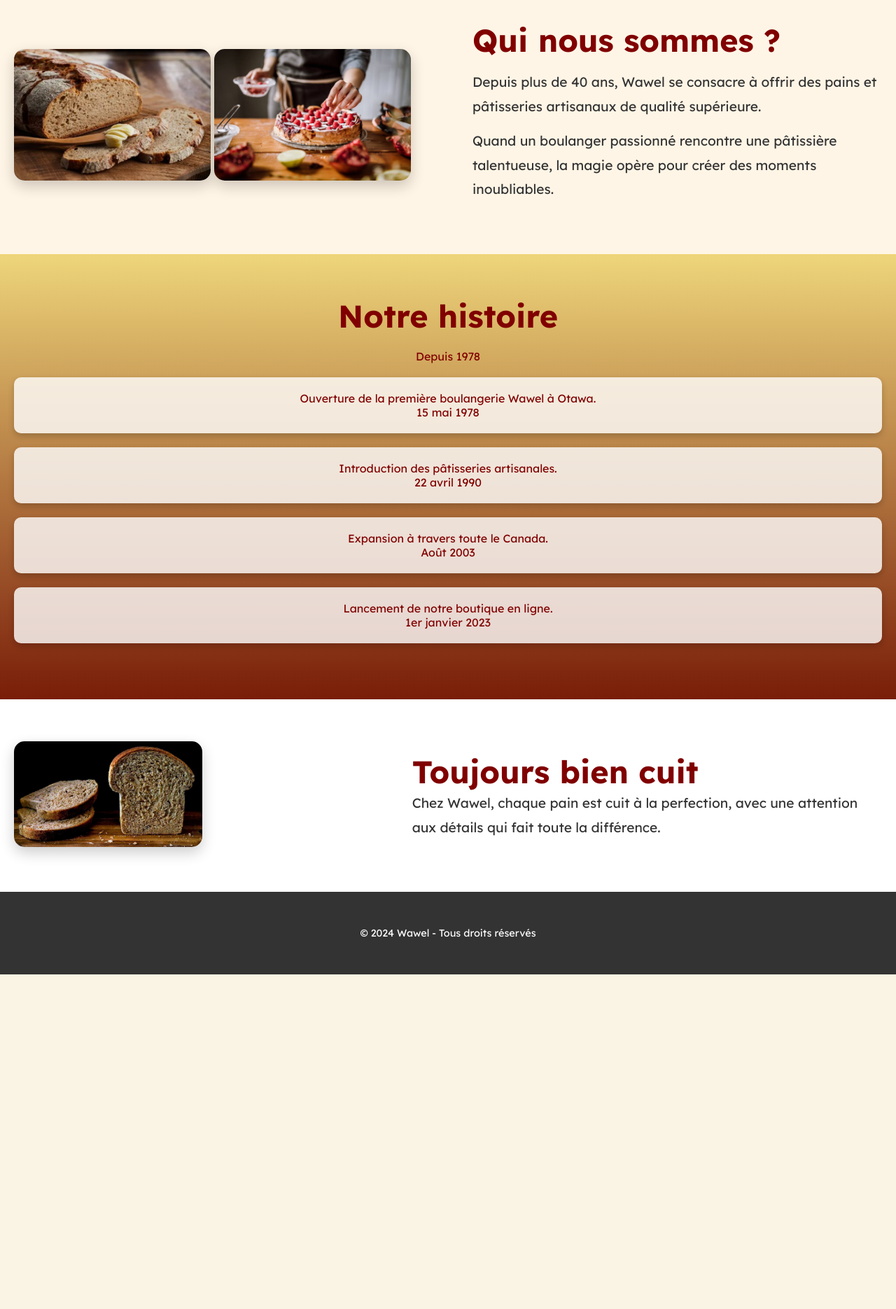
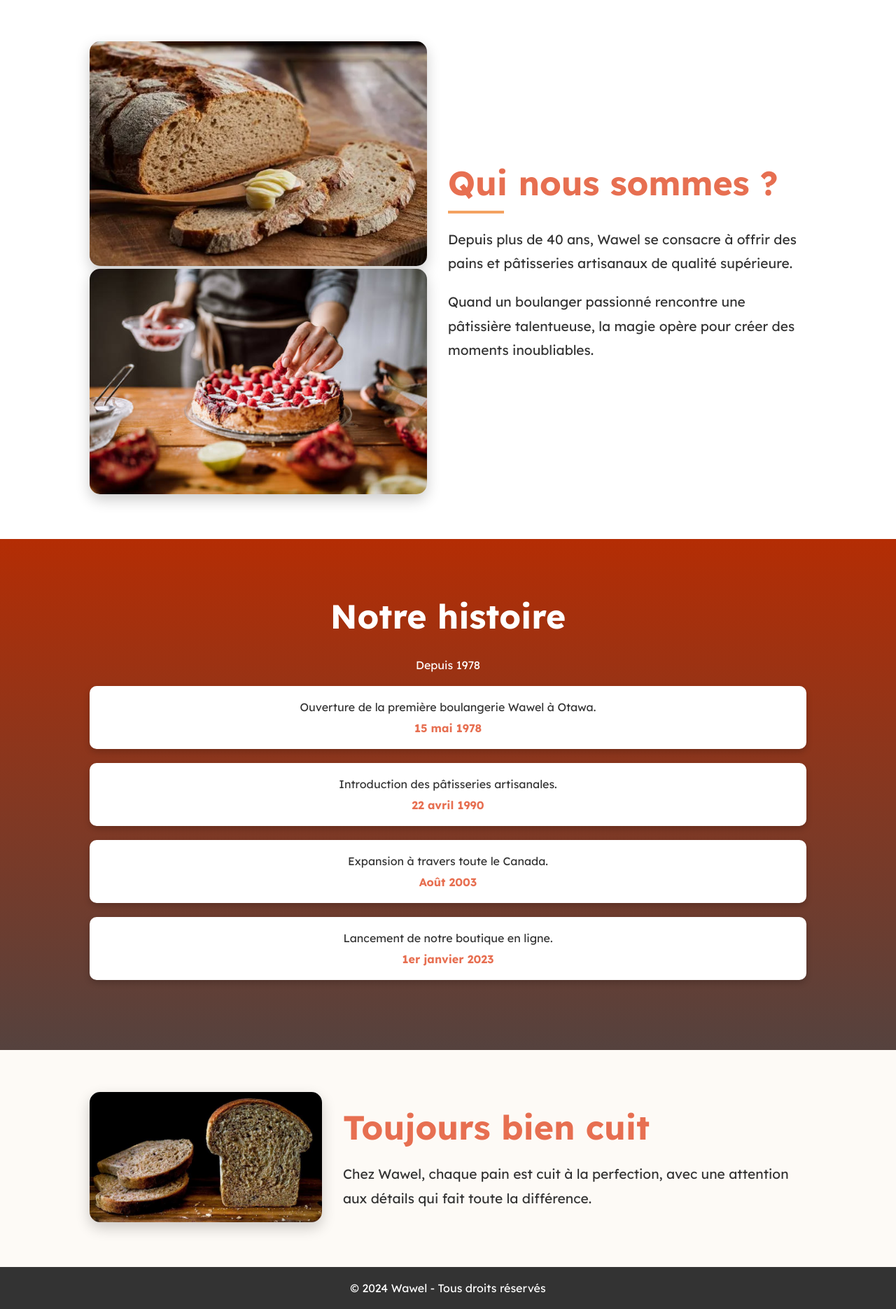
Before and after one commit to Ines-Oubabas/Wawel, a Django app: page /about/ in a window 1280 px wide. Shown: the part 544-2414 px from the top of the page at 70% size. Before the commit the page ends 1936 px from the top, so only its background shows below. Run offline with Django 5.2, Linux system fonts and the light colour scheme.

Commit message:
fichiers statics

```diff
--- a/magasin/static/css/about.css
+++ b/magasin/static/css/about.css
@@ -1,12 +1,13 @@
 /* Styles généraux */
 body {
-    font-family: 'Arial', sans-serif;
+    font-family: 'Poppins', Arial, sans-serif;
     margin: 0;
     padding: 0;
     color: #333;
-    background-color: #f9f5f0;
+    background-color: #b42d04;
 }
 
+/* Header */
 header nav {
     display: flex;
     justify-content: space-between;
@@ -29,12 +30,12 @@
     text-decoration: none;
     color: #333;
     font-weight: bold;
-    transition: color 0.3s;
+    transition: color 0.3s ease-in-out;
 }
 
 header nav ul li a:hover,
 header nav ul li a.active {
-    color: #f0ce9f;
+    color: #5a0000;
 }
 
 /* Section héro */
@@ -44,21 +45,23 @@
     background-position: center;
     text-align: center;
     padding: 150px 20px;
+    position: relative;
     color: #fff;
-    position: relative;
 }
 
 .hero .overlay {
-    background-color: rgba(75, 72, 72, 0.6);
-    padding: 50px;
+    background-color: rgba(0, 0, 0, 0.5);
+    padding: 60px;
     border-radius: 15px;
+    animation: fadeIn 1s ease-in-out;
 }
 
 .hero h1 {
-    font-size: 3.5rem;
+    font-size: 4rem;
+    font-weight: bold;
+    text-transform: uppercase;
+    color: #f0e68c;
     margin-bottom: 15px;
-    color: #800000;
-    font-weight: bold;
 }
 
 .hero p {
@@ -70,13 +73,14 @@
 .about-us {
     display: flex;
     gap: 30px;
-    padding: 60px 20px;
+    padding: 60px 10%;
     align-items: center;
-    background-color: #fff5e6;
+    background-color: #fff;
 }
 
 .about-images img {
-    width: 45%;
+    width: 100%;
+    max-width: 500px;
     border-radius: 15px;
     box-shadow: 0 8px 20px rgba(0, 0, 0, 0.2);
 }
@@ -86,39 +90,57 @@
 }
 
 .about-text h2 {
-    font-size: 2.8rem;
-    margin-bottom: 15px;
-    color: #800000;
+    font-size: 3rem;
+    color: #e76f51;
+    margin-bottom: 20px;
+    position: relative;
+}
+
+.about-text h2::after {
+    content: '';
+    display: block;
+    width: 80px;
+    height: 4px;
+    background-color: #f4a261;
+    margin-top: 10px;
 }
 
 .about-text p {
     font-size: 1.2rem;
     line-height: 1.8;
-    margin-bottom: 15px;
+    margin-bottom: 20px;
 }
-
 
 /* Section "Notre histoire" */
 .our-history {
     text-align: center;
-    padding: 60px 20px;
-    background: linear-gradient(to bottom, #eed57b, #791d08);
-    color: #800000;
+    padding: 80px 10%;
+    background: linear-gradient(to bottom, #b42d04, #55423e);
+    color: #fff;
 }
 
 .our-history h2 {
-    font-size: 2.8rem;
-    margin-bottom: 20px;
+    font-size: 3rem;
     font-weight: bold;
+    margin-bottom: 30px;
 }
 
 .our-history .timeline .event {
-    background-color: rgba(255, 255, 255, 0.8);
+    background-color: #fff;
     border-radius: 10px;
+    color: #333;
     padding: 20px;
     margin: 20px 0;
     position: relative;
     box-shadow: 0 4px 10px rgba(0, 0, 0, 0.2);
+    animation: fadeInUp 1s ease-in-out;
+}
+
+.our-history .timeline .event span {
+    font-weight: bold;
+    display: block;
+    margin-top: 10px;
+    color: #e76f51;
 }
 
 /* Section "Toujours bien cuit" */
@@ -126,23 +148,21 @@
     display: flex;
     gap: 30px;
     align-items: center;
-    padding: 60px 20px;
-    background-color: #fff;
+    padding: 60px 10%;
+    background-color: #fdfaf6;
 }
 
 .always-baked .image img {
-    width: 50%;
+    width: 100%;
+    max-width: 500px;
     border-radius: 15px;
     box-shadow: 0 8px 20px rgba(0, 0, 0, 0.2);
 }
 
-.always-baked .text {
-    text-align: left;
-}
-
 .always-baked .text h2 {
-    font-size: 2.8rem;
-    color: #800000;
+    font-size: 3rem;
+    color: #e76f51;
+    margin-bottom: 20px;
 }
 
 .always-baked .text p {
@@ -150,11 +170,34 @@
     line-height: 1.8;
 }
 
+/* Effets d'animation */
+@keyframes fadeIn {
+    from {
+        opacity: 0;
+        transform: translateY(-20px);
+    }
+    to {
+        opacity: 1;
+        transform: translateY(0);
+    }
+}
+
+@keyframes fadeInUp {
+    from {
+        opacity: 0;
+        transform: translateY(30px);
+    }
+    to {
+        opacity: 1;
+        transform: translateY(0);
+    }
+}
+
 /* Footer */
 footer {
     background-color: #333;
     color: #fff;
     text-align: center;
-    padding: 50px 0;
-    font-size: 0.9rem;
+    padding: 20px 0;
+    font-size: 1rem;
 }
```
Also changed, not shown: magasin/static/css/contact.css (+19 -0 lines), magasin/static/css/produits.css (+102 -32 lines), magasin/static/css/style.css (+73 -14 lines), magasin/static/css/success.css (added, +59 -0 lines).
